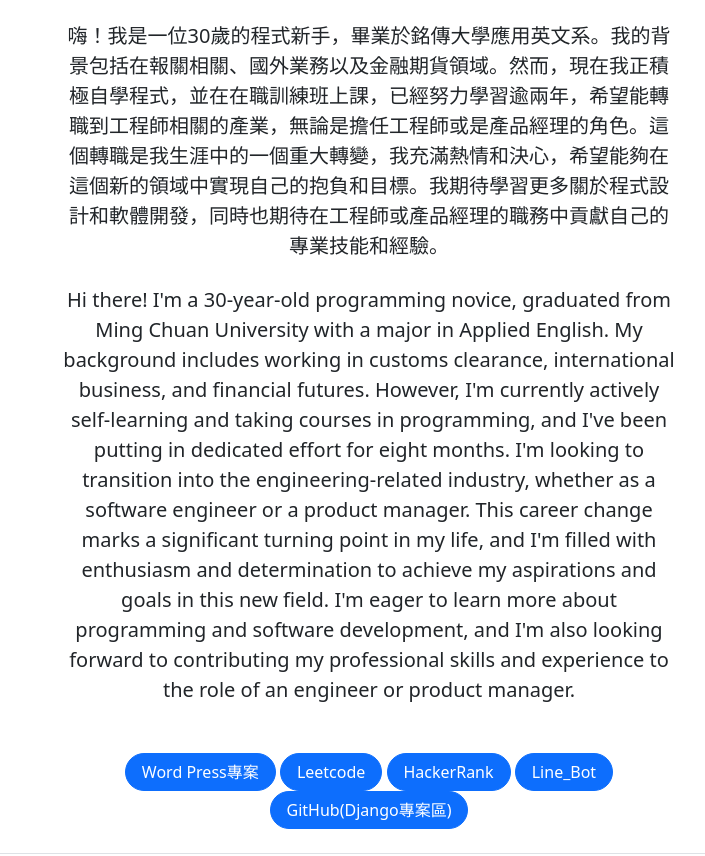
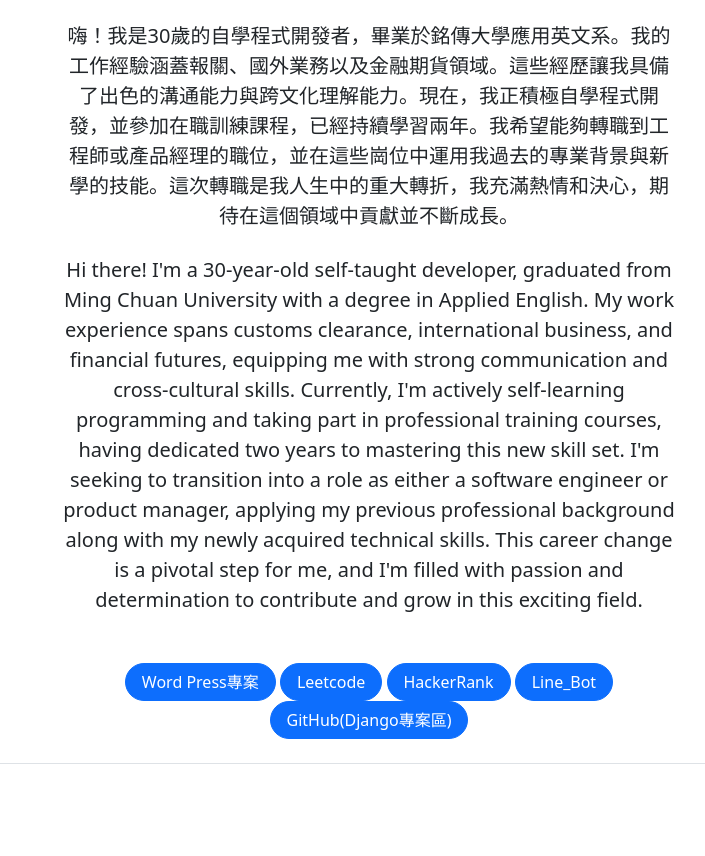
Before and after one commit to Owenkuo3/Owen_Resume, a plain HTML site: page index.html in a window 1280 px wide. Shown: the part 449-1305 px from the top of the page, without its empty margins (271-976 px from the left). Drawn offline with nearby package versions, Linux system fonts and the light colour scheme.

Commit message:
Update index.html

```diff
--- a/index.html
+++ b/index.html
@@ -27,12 +27,12 @@
                     </div>
                 </div>
             </div>
-            <div class="col-lg-6  col-md-10 col-sm-10 mx-auto">
-                <p class="lead mb-4">嗨！我是一位30歲的程式新手，畢業於銘傳大學應用英文系。我的背景包括在報關相關、國外業務以及金融期貨領域。然而，現在我正積極自學程式，並在在職訓練班上課，已經努力學習逾兩年，希望能轉職到工程師相關的產業，無論是擔任工程師或是產品經理的角色。這個轉職是我生涯中的一個重大轉變，我充滿熱情和決心，希望能夠在這個新的領域中實現自己的抱負和目標。我期待學習更多關於程式設計和軟體開發，同時也期待在工程師或產品經理的職務中貢獻自己的專業技能和經驗。</p>
-            </div>
-            <div class="col-lg-6  col-md-10 col-sm-10 mx-auto">
-                <p class="lead mb-4">Hi there! I'm a 30-year-old programming novice, graduated from Ming Chuan University with a major in Applied English. My background includes working in customs clearance, international business, and financial futures. However, I'm currently actively self-learning and taking courses in programming, and I've been putting in dedicated effort for eight months. I'm looking to transition into the engineering-related industry, whether as a software engineer or a product manager. This career change marks a significant turning point in my life, and I'm filled with enthusiasm and determination to achieve my aspirations and goals in this new field. I'm eager to learn more about programming and software development, and I'm also looking forward to contributing my professional skills and experience to the role of an engineer or product manager.</p>
-            </div>
+                <div class="col-lg-6 col-md-10 col-sm-10 mx-auto">
+                    <p class="lead mb-4">嗨！我是30歲的自學程式開發者，畢業於銘傳大學應用英文系。我的工作經驗涵蓋報關、國外業務以及金融期貨領域。這些經歷讓我具備了出色的溝通能力與跨文化理解能力。現在，我正積極自學程式開發，並參加在職訓練課程，已經持續學習兩年。我希望能夠轉職到工程師或產品經理的職位，並在這些崗位中運用我過去的專業背景與新學的技能。這次轉職是我人生中的重大轉折，我充滿熱情和決心，期待在這個領域中貢獻並不斷成長。</p>
+                </div>
+                <div class="col-lg-6 col-md-10 col-sm-10 mx-auto">
+                    <p class="lead mb-4">Hi there! I'm a 30-year-old self-taught developer, graduated from Ming Chuan University with a degree in Applied English. My work experience spans customs clearance, international business, and financial futures, equipping me with strong communication and cross-cultural skills. Currently, I'm actively self-learning programming and taking part in professional training courses, having dedicated two years to mastering this new skill set. I'm seeking to transition into a role as either a software engineer or product manager, applying my previous professional background along with my newly acquired technical skills. This career change is a pivotal step for me, and I'm filled with passion and determination to contribute and grow in this exciting field.</p>
+                </div>
 
             <div class="col-lg-6  col-md-10 col-sm-10 mx-auto py-4">
               <a class="btn btn-primary rounded-pill px-3" href="https://c3coffee.store/"  target="_blank"  role="button">Word Press專案</a>
```
